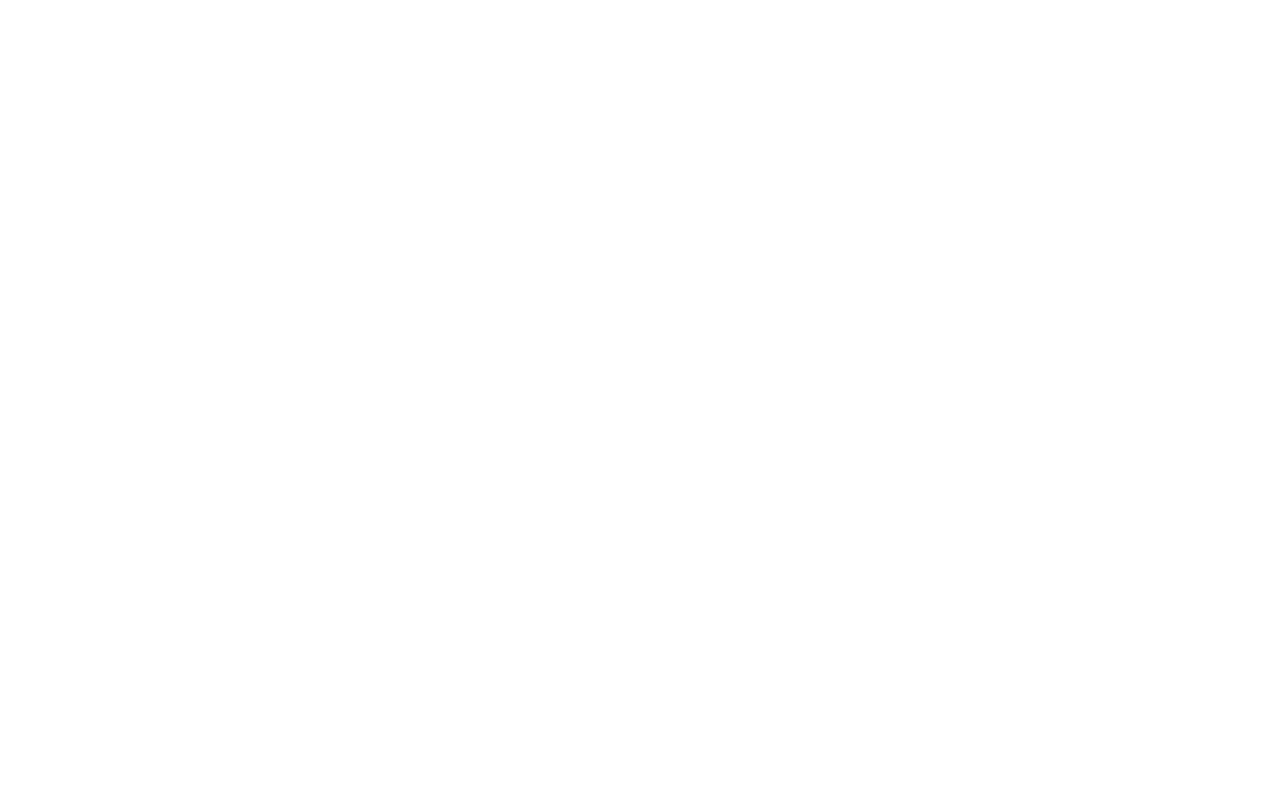
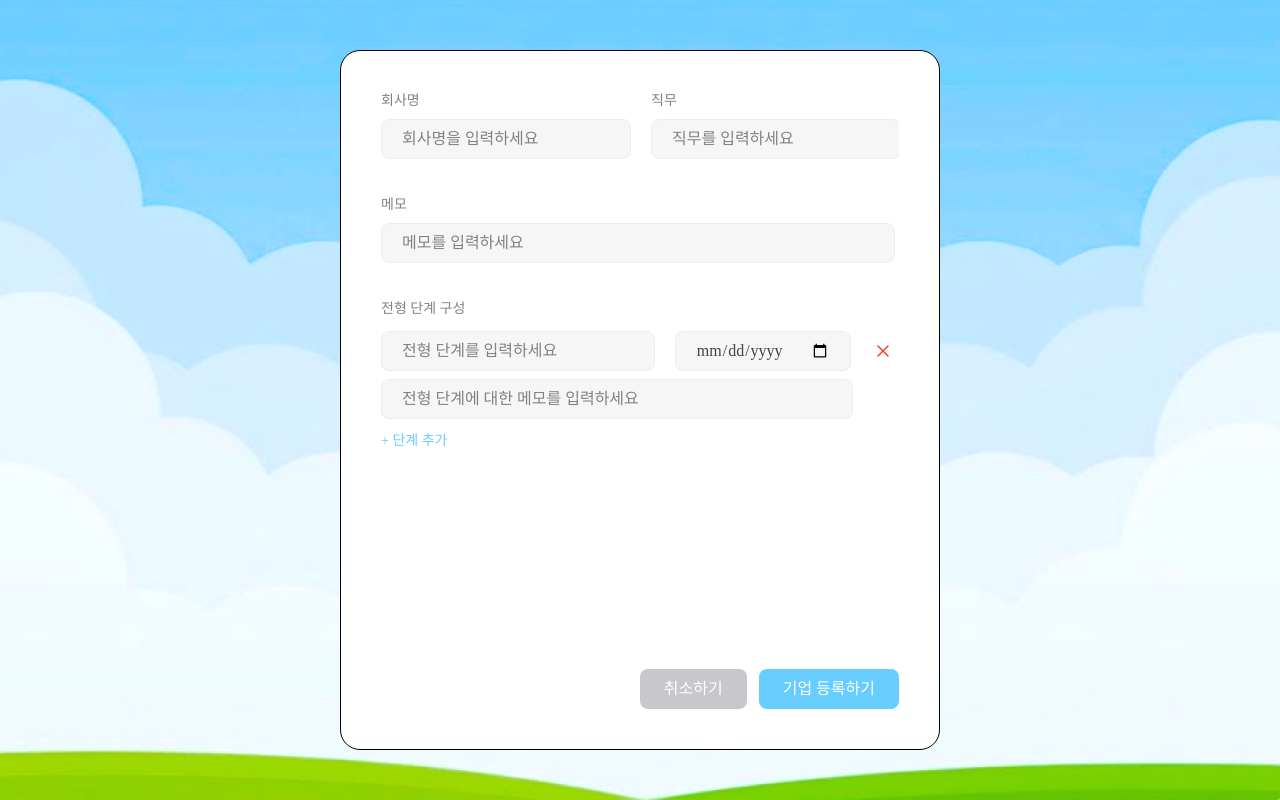
Before and after one commit to tlsalsco41122/butja-web, a React (Vite) app: page /company/register in a window 1280 px wide. Before the commit this address had no page. Built offline with nearby package versions, Linux system fonts and the light colour scheme.

Commit message:
feat: 기업 등록

```diff
--- a/src/App.tsx
+++ b/src/App.tsx
@@ -1,4 +1,5 @@
 import { Route, Routes } from 'react-router-dom'
+import CompanyRegisterPage from './pages/CompanyRegisterPage'
 import LoginPage from './pages/LoginPage'
 import MainPage from './pages/MainPage'
 import StartPage from './pages/StartPage'
@@ -9,6 +10,7 @@
     <Routes>
       <Route path="/" element={<StartPage />} />
       <Route path="/main" element={<MainPage />} />
+      <Route path="/company/register" element={<CompanyRegisterPage />} />
       <Route path="/signup" element={<SignupPage />} />
       <Route path="/login" element={<LoginPage />} />
     </Routes>
--- /dev/null
+++ b/src/components/company/CompanyForm.tsx
@@ -0,0 +1,142 @@
+import { useState } from 'react'
+import StageFormItem, { type CompanyStageFormValue } from './StageFormItem'
+
+type CompanyFormProps = {
+  onCancel: () => void
+}
+
+const initialStage: CompanyStageFormValue = {
+  stageName: '',
+  memo: '',
+  scheduleDate: '',
+}
+
+const inputClassName =
+  'h-10 rounded-lg border border-[#EDEDED] bg-[#F6F6F6] px-5 font-[Pretendard] text-base font-medium text-[#444] outline-none transition placeholder:text-[#828282] focus:border-[#67CDFF] focus:bg-white'
+
+function CompanyForm({ onCancel }: CompanyFormProps) {
+  const [companyName, setCompanyName] = useState('')
+  const [jobRole, setJobRole] = useState('')
+  const [memo, setMemo] = useState('')
+  const [stages, setStages] = useState<CompanyStageFormValue[]>([
+    { ...initialStage },
+  ])
+
+  const handleStageChange = (
+    stageIndex: number,
+    nextStage: CompanyStageFormValue,
+  ) => {
+    setStages((currentStages) =>
+      currentStages.map((stage, index) =>
+        index === stageIndex ? nextStage : stage,
+      ),
+    )
+  }
+
+  const handleAddStage = () => {
+    setStages((currentStages) => [...currentStages, { ...initialStage }])
+  }
+
+  const handleDeleteStage = (stageIndex: number) => {
+    setStages((currentStages) =>
+      currentStages.filter((_, index) => index !== stageIndex),
+    )
+  }
+
+  const handleSubmit = (event: React.FormEvent<HTMLFormElement>) => {
+    event.preventDefault()
+
+    console.log({
+      companyName,
+      jobRole,
+      memo,
+      stages,
+    })
+  }
+
+  return (
+    <form
+      onSubmit={handleSubmit}
+      className="flex h-[700px] w-[600px] flex-col rounded-[20px] border border-black bg-white p-10"
+    >
+      <div className="min-h-0 flex-1 overflow-y-auto pr-1">
+        <div className="flex gap-5">
+          <label className="flex flex-col gap-2 font-[Pretendard] text-sm font-medium text-[#828282]">
+            회사명
+            <input
+              type="text"
+              value={companyName}
+              onChange={(event) => setCompanyName(event.target.value)}
+              placeholder="회사명을 입력하세요"
+              className={`${inputClassName} w-[250px]`}
+            />
+          </label>
+          <label className="flex flex-col gap-2 font-[Pretendard] text-sm font-medium text-[#828282]">
+            직무
+            <input
+              type="text"
+              value={jobRole}
+              onChange={(event) => setJobRole(event.target.value)}
+              placeholder="직무를 입력하세요"
+              className={`${inputClassName} w-[250px]`}
+            />
+          </label>
+        </div>
+
+        <label className="mt-9 flex flex-col gap-2 font-[Pretendard] text-sm font-medium text-[#828282]">
+          메모
+          <input
+            type="text"
+            value={memo}
+            onChange={(event) => setMemo(event.target.value)}
+            placeholder="메모를 입력하세요"
+            className={`${inputClassName} w-full`}
+          />
+        </label>
+
+        <section className="mt-9">
+          <h2 className="font-[Pretendard] text-sm font-medium text-[#828282]">
+            전형 단계 구성
+          </h2>
+
+          <div className="mt-3 flex flex-col gap-2">
+            {stages.map((stage, index) => (
+              <StageFormItem
+                key={`${index}-${stages.length}`}
+                stage={stage}
+                onChange={(nextStage) => handleStageChange(index, nextStage)}
+                onDelete={() => handleDeleteStage(index)}
+              />
+            ))}
+          </div>
+
+          <button
+            type="button"
+            onClick={handleAddStage}
+            className="mt-3 font-[Pretendard] text-sm font-medium text-[#67CDFF] transition hover:opacity-70 focus-visible:rounded-sm focus-visible:outline-2 focus-visible:outline-offset-2 focus-visible:outline-[#67CDFF]"
+          >
+            + 단계 추가
+          </button>
+        </section>
+      </div>
+
+      <div className="mt-6 flex shrink-0 justify-end gap-3">
+        <button
+          type="button"
+          onClick={onCancel}
+          className="rounded-lg bg-[#C7C7CC] px-6 py-2 font-[Pretendard] text-base font-medium text-white transition hover:brightness-95 focus-visible:outline-2 focus-visible:outline-offset-2 focus-visible:outline-[#A8A8AD]"
+        >
+          취소하기
+        </button>
+        <button
+          type="submit"
+          className="rounded-lg bg-[#67CDFF] px-6 py-2 font-[Pretendard] text-base font-medium text-white transition hover:brightness-95 focus-visible:outline-2 focus-visible:outline-offset-2 focus-visible:outline-[#2CAEE8]"
+        >
+          기업 등록하기
+        </button>
+      </div>
+    </form>
+  )
+}
+
+export default CompanyForm
--- /dev/null
+++ b/src/components/company/StageFormItem.tsx
@@ -0,0 +1,60 @@
+import { X } from 'lucide-react'
+
+export type CompanyStageFormValue = {
+  stageName: string
+  memo: string
+  scheduleDate: string
+}
+
+type StageFormItemProps = {
+  stage: CompanyStageFormValue
+  onChange: (stage: CompanyStageFormValue) => void
+  onDelete: () => void
+}
+
+const inputClassName =
+  'h-10 rounded-lg border border-[#EDEDED] bg-[#F6F6F6] px-5 font-[Pretendard] text-base font-medium text-[#444] outline-none transition placeholder:text-[#828282] focus:border-[#67CDFF] focus:bg-white'
+
+function StageFormItem({ stage, onChange, onDelete }: StageFormItemProps) {
+  return (
+    <div className="flex flex-col gap-2 transition-all duration-200">
+      <div className="flex items-center gap-5">
+        <input
+          type="text"
+          value={stage.stageName}
+          onChange={(event) =>
+            onChange({ ...stage, stageName: event.target.value })
+          }
+          placeholder="전형 단계를 입력하세요"
+          className={`${inputClassName} w-[275px]`}
+        />
+        <input
+          type="date"
+          value={stage.scheduleDate}
+          onChange={(event) =>
+            onChange({ ...stage, scheduleDate: event.target.value })
+          }
+          aria-label="날짜 선택"
+          className={`${inputClassName} w-[177px] text-center`}
+        />
+        <button
+          type="button"
+          onClick={onDelete}
+          aria-label="전형 단계 삭제"
+          className="flex h-10 w-6 items-center justify-center text-[#FF3B30] transition hover:scale-110 focus-visible:rounded-sm focus-visible:outline-2 focus-visible:outline-offset-2 focus-visible:outline-[#FF3B30]"
+        >
+          <X className="h-5 w-5" strokeWidth={1.8} aria-hidden="true" />
+        </button>
+      </div>
+      <input
+        type="text"
+        value={stage.memo}
+        onChange={(event) => onChange({ ...stage, memo: event.target.value })}
+        placeholder="전형 단계에 대한 메모를 입력하세요"
+        className={`${inputClassName} w-[472px]`}
+      />
+    </div>
+  )
+}
+
+export default StageFormItem
--- /dev/null
+++ b/src/pages/CompanyRegisterPage.tsx
@@ -0,0 +1,19 @@
+import { useNavigate } from 'react-router-dom'
+import CompanyForm from '../components/company/CompanyForm'
+import backgroundImage from '../assets/배경.png'
+
+
+function CompanyRegisterPage() {
+  const navigate = useNavigate()
+
+  return (
+    <main
+      className="flex h-screen w-screen items-center justify-center bg-cover bg-center"
+      style={{ backgroundImage: `url(${backgroundImage})` }}
+    >
+      <CompanyForm onCancel={() => navigate(-1)} />
+    </main>
+  )
+}
+
+export default CompanyRegisterPage
```
